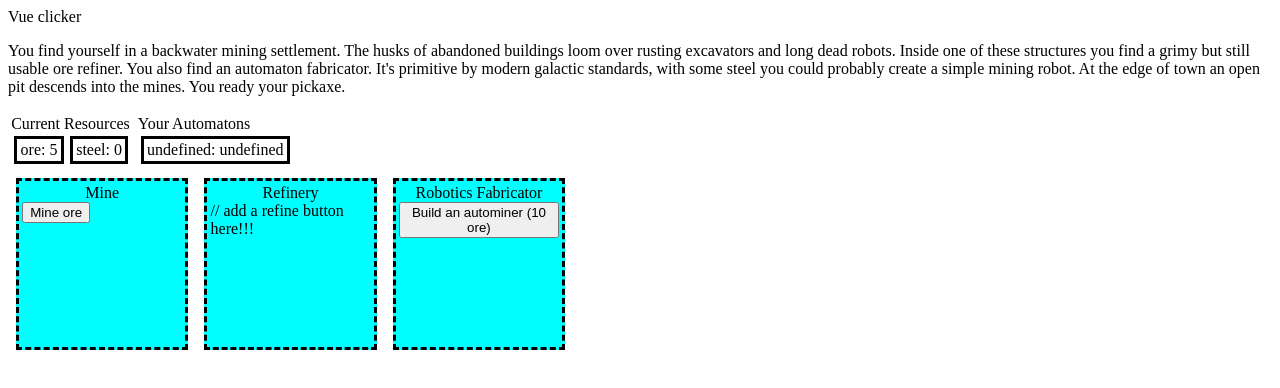
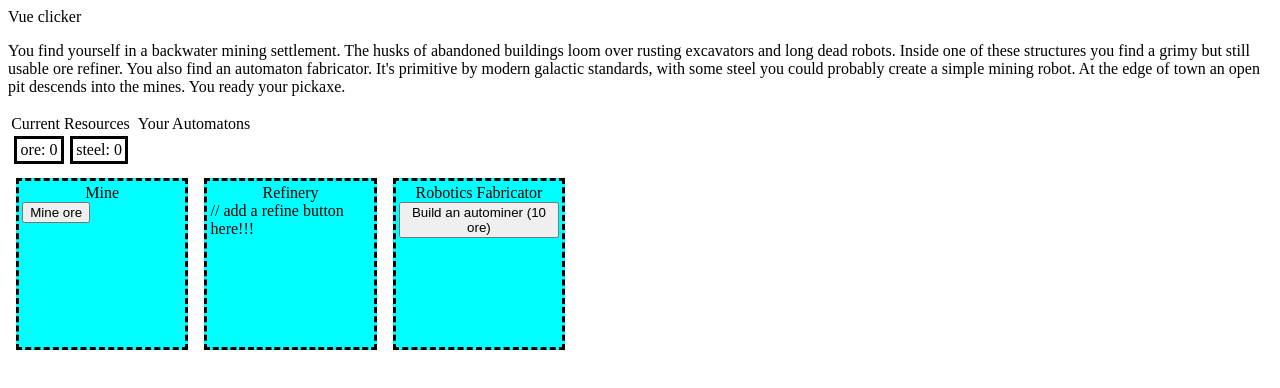
Before and after one commit to michaelwhittemore/vue-clicker-game, a Vue app: page / in a window 1280 px wide. Shown: the top 388 px of the page. Built offline with nearby package versions, Linux system fonts and the light colour scheme.

Commit message:
got it working

```diff
--- a/src/components/AutomatonDisplay.vue
+++ b/src/components/AutomatonDisplay.vue
@@ -8,18 +8,14 @@ const computedNonZeroAutomatons = computed(() => {
     // This might be easier with type assertions
     const automatons = stateStorage.automatons
     const automatonNames: Array<keyof typeof automatons> = Object.keys(automatons) as Array<keyof typeof automatons>;
-    return automatonNames.filter(automatonName => stateStorage.automatons[automatonName] > 0)
-})
-    const automatons = stateStorage.automatons
-    const automatonNames: Array<keyof typeof automatons> = Object.keys(automatons) as Array<keyof typeof automatons>;
     const filteredNames = automatonNames.filter(automatonName => stateStorage.automatons[automatonName] > 0)
-    const nonZeroAutomatons = filteredNames.map(name => {
+    return filteredNames.map(name => {
         return {
             name,
             amount: automatons[name]
         }
     })
-    console.log(nonZeroAutomatons)
+})
 </script>
 
 <template>
@@ -27,8 +23,8 @@ const computedNonZeroAutomatons = computed(() => {
         <div>Your Automatons</div>
         <div id="resourceDisplay">
             <!-- // might need to add a key, see the dos?? -->
-            <GenericResourceDisplay v-for="automatonObject in nonZeroAutomatons"
-                :resource-name="automatonObject[name]" :resource-amount="automatonObject[amount]" />
+            <GenericResourceDisplay v-for="automatonObject in computedNonZeroAutomatons" :resource-name="automatonObject.name"
+                :resource-amount="automatonObject.amount" />
         </div>
     </div>
 
--- a/src/typescript/stateStorage.ts
+++ b/src/typescript/stateStorage.ts
@@ -16,7 +16,7 @@ export interface StateStorageObject {
 
 const stateStorageObject: StateStorageObject = {
     automatons: {
-        autoMiners: 1,
+        autoMiners: 0,
         autoRefiners: 0,
     },
     resources: {
```
